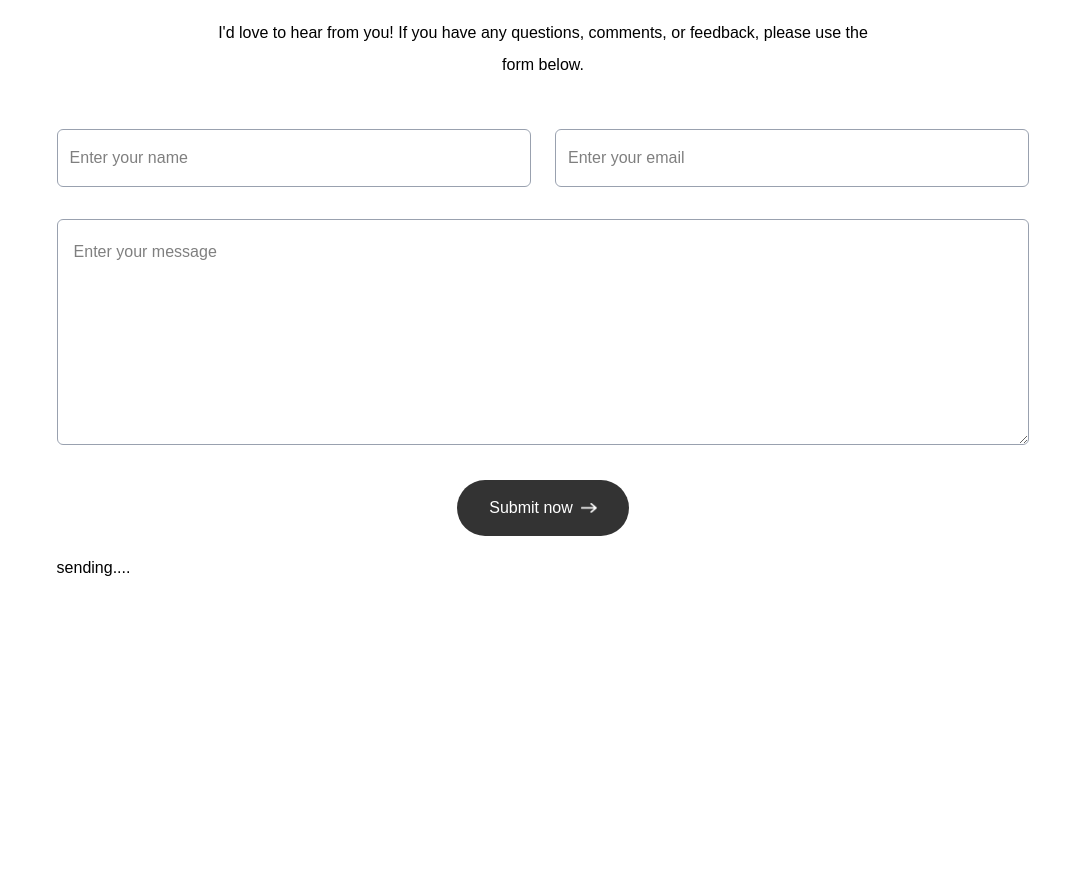
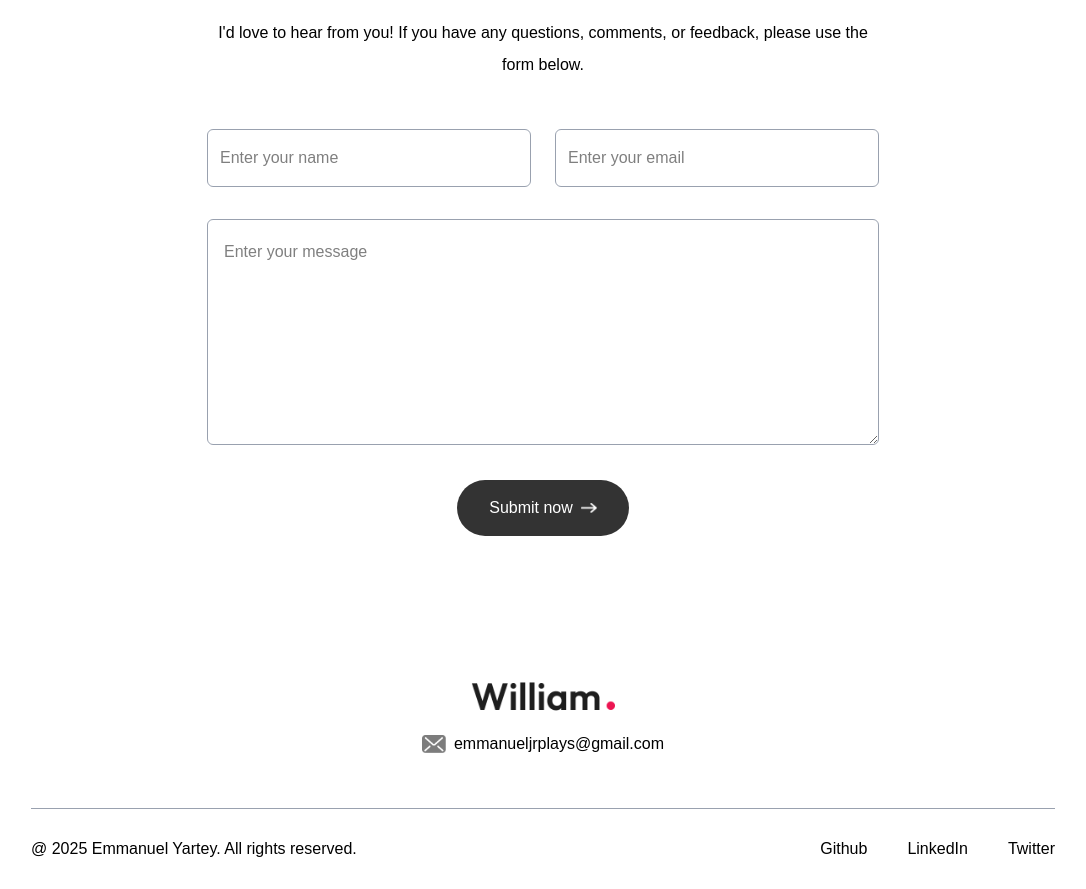
Before and after one commit to HeavenlyProductions/Portfolio, a Next.js app: page / in a window 1280 px wide. Shown: the part 3160-4049 px from the top of the page, without its empty margins (97-1183 px from the left). Before the commit the page ends 3784 px from the top, so only its background shows below. Built offline with nearby package versions, Linux system fonts and the light colour scheme; a web font is replaced by a local one.

Commit message:
Footer added

```diff
--- a/app/components/Contact.jsx
+++ b/app/components/Contact.jsx
@@ -1,11 +1,37 @@
 'use client'
 import { assets } from '@/assets/assets'
 import Image from 'next/image'
-import React from 'react'
+import React, { useState } from 'react'
 
 const Contact = () => {
+
+    const [result, setResult] = useState("");
+
+    const onSubmit = async (event) => {
+        event.preventDefault();
+        setResult("Sending....");
+        const formData = new FormData(event.target);
+
+        formData.append("access_key", "46d40343-88c2-4846-bd37-7da52b68f2e7");
+
+        const response = await fetch("https://api.web3forms.com/submit", {
+            method: "POST",
+            body: formData
+        });
+
+        const data = await response.json();
+
+        if (data.success) {
+            setResult("Form Submitted Successfully");
+            event.target.reset();
+        } else {
+            console.log("Error", data);
+            setResult(data.message);
+        }
+    };
+
     return (
-        <div className='w-full px-[12%] py-10 scroll-mt-20 bg-[url("/footer-bg-color.png")]
+        <div id='contact' className='w-full px-[12%] py-10 scroll-mt-20 bg-[url("/footer-bg-color.png")]
          bg-no-repeat bg-cover bg-[legnth: 90%_auto]'>
             <h4 className='text-center mb-2 text-lg font-ovo'>Connect with me</h4>
             <h2 className='text-center text-5xl font-ovo'>Get in touch</h2>
@@ -14,19 +40,19 @@ const Contact = () => {
                 please use the form below.
             </p>
 
-            <form>
+            <form onSubmit={onSubmit} className='max-w-2xl mx-auto'>
                 <div className='grid auto gap-6 mt-10 mb-8'>
                     <input type="text" placeholder='Enter your name' required
                         className='flex-1 p-3 outline-none border-[0.5px] border-gray-400
-                        rounded-md bg-white' />
+                        rounded-md bg-white' name='name' />
                     <input type="email" placeholder='Enter your email' required
                         className='flex-1 p-3 outline-none border-[0.5px] border-gray-400
-                        rounded-md bg-white' />
+                        rounded-md bg-white' name='email' />
                 </div>
 
                 <textarea rows='6' placeholder='Enter your message' required
                     className='w-full p-4 outline-none border-[0.5px] border-gray-400
-                    rounded-md bg-white mb-6'></textarea>
+                    rounded-md bg-white mb-6' name='message'></textarea>
 
                 <button type='submit'
                     className='py-3 px-8 w-max flex items-center justify-between gap-2
@@ -35,7 +61,7 @@ const Contact = () => {
                     Submit now <Image src={assets.right_arrow_white} alt='' className='w-4' />
                 </button>
 
-                <p className='mt-4'>sending....</p>
+                <p className='mt-4'>{result}</p>
 
             </form>
 
--- /dev/null
+++ b/app/components/Footer.jsx
@@ -0,0 +1,31 @@
+import { assets } from '@/assets/assets'
+import Image from 'next/image'
+import React from 'react'
+
+const Footer = () => {
+    return (
+        <div className='mt-20'>
+
+            <div className='text-center'>
+                <Image src={assets.logo} alt='' className='w-36 mx-auto mb-2' />
+            </div>
+
+            <div className='w-max flex items-center gap-2 mx-auto'>
+                <Image src={assets.mail_icon} alt='' className='w-6' /> emmanueljrplays@gmail.com
+            </div>
+
+            <div className='text-center sm:flex items-center justify-between border-t
+               border-gray-400 mx-[10%] mt-12 py-6'>
+                <p>@ 2025 Emmanuel Yartey. All rights reserved.</p>
+                <ul className='flex items-center justify-center gap-10 mt-4 sm:mt-0'>
+                    <li><a target='_blank' href="https://instagram.com/solace">Github</a></li>
+                    <li><a target='_blank' href="https://instagram.com/solace">LinkedIn</a></li>
+                    <li><a target='_blank' href="https://instagram.com/solace">Twitter</a></li>
+                </ul>
+            </div>
+
+        </div>
+    )
+}
+
+export default Footer
--- a/app/page.js
+++ b/app/page.js
@@ -1,6 +1,7 @@
 "use client";
 import About from "./components/About";
 import Contact from "./components/Contact";
+import Footer from "./components/Footer";
 import Header from "./components/Header";
 import Navbar from "./components/Navbar";
 import Services from "./components/Services";
@@ -15,6 +16,7 @@ export default function Home() {
       <Services />
       <Work />
       <Contact />
+      <Footer />
     </>
   );
 }
--- a/package.json
+++ b/package.json
@@ -16,6 +16,7 @@
   "devDependencies": {
     "@tailwindcss/postcss": "^4",
     "autoprefixer": "^10.4.22",
+    "baseline-browser-mapping": "^2.8.32",
     "eslint": "^9",
     "eslint-config-next": "16.0.1",
     "postcss": "^8.5.6",
```
Also changed, not shown: 1 other file (tests, documents, lock files or other folders).
